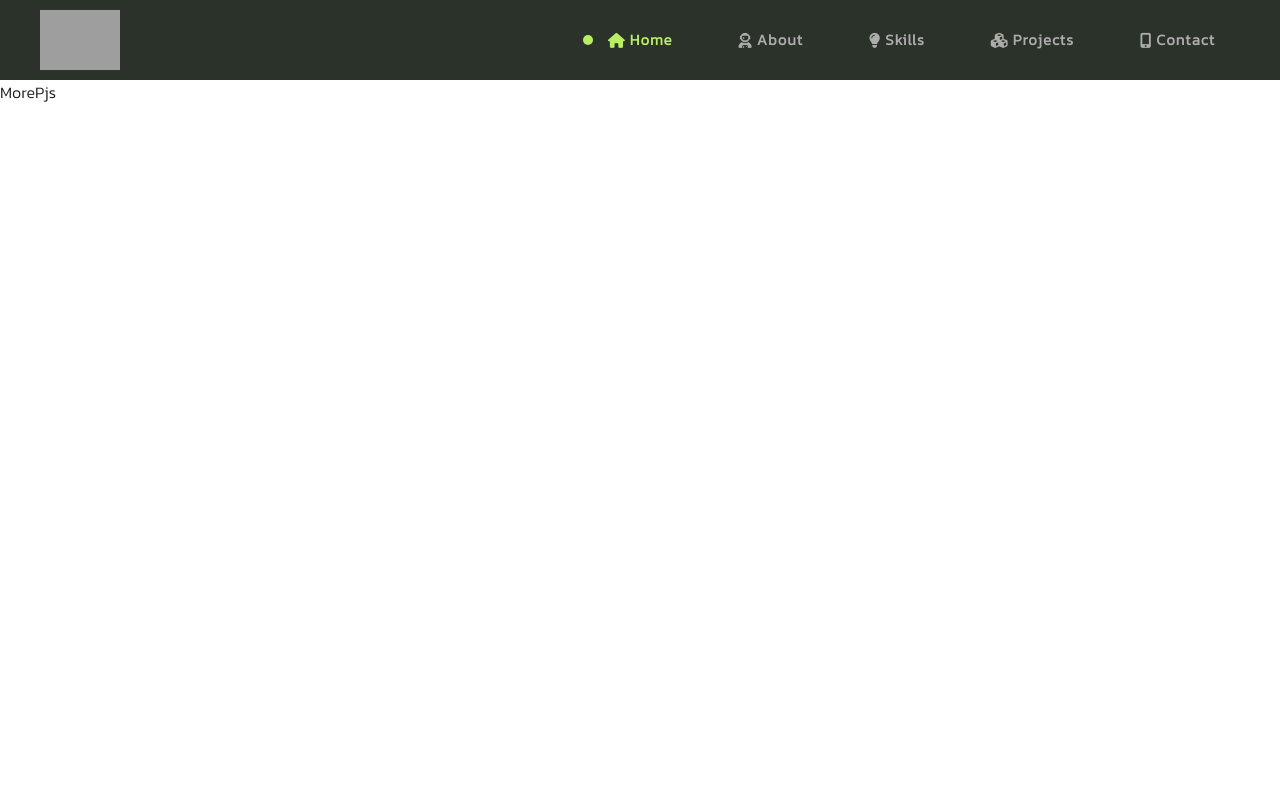
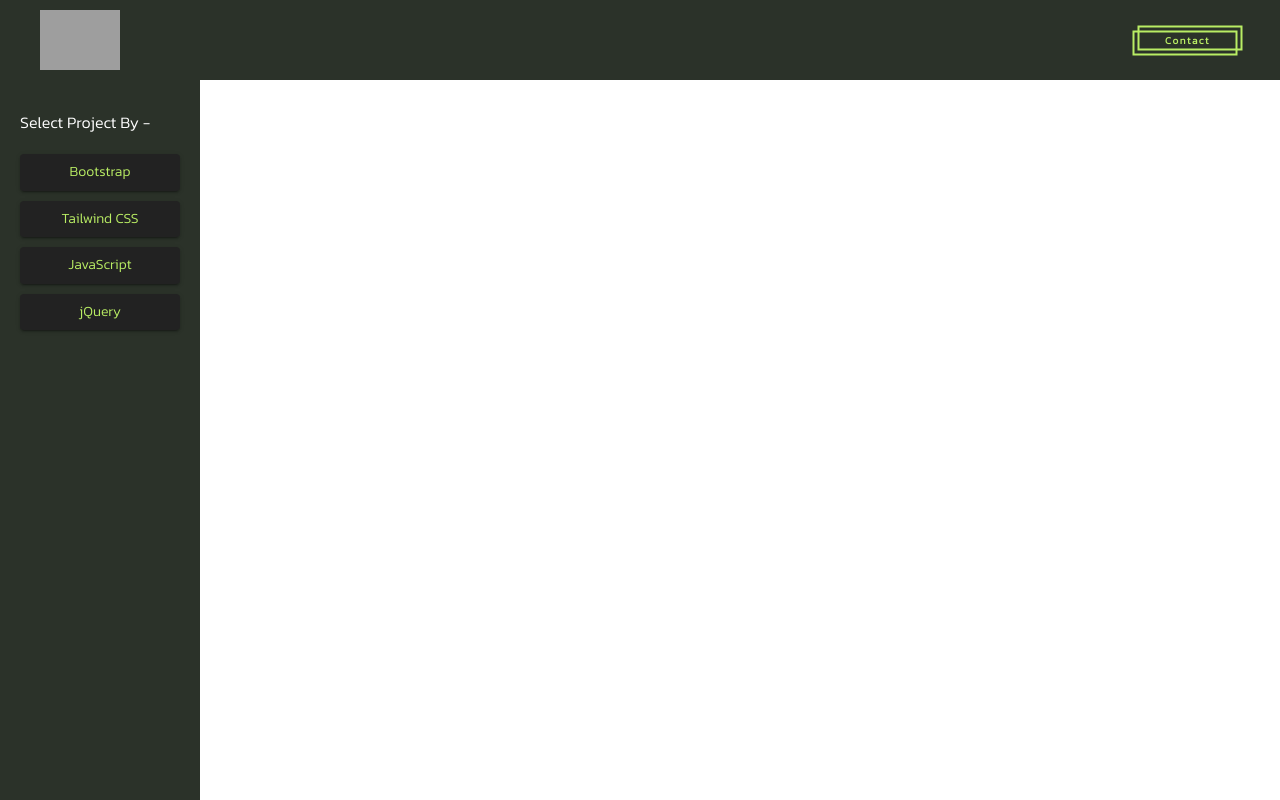
Before and after one commit to yeyintmin17/YYM, a React (Create React App) app: page /more-projects/all in a window 1280 px wide. Built offline with nearby package versions, Linux system fonts and the light colour scheme; grey boxes are pictures that could not be loaded; the HTML template or start-up script is replaced by a standard one.

Commit message:
Left Side Bar > 14 Apr 2023

```diff
--- a/src/App.js
+++ b/src/App.js
@@ -21,11 +21,9 @@ const App = () => {
 
             <BrowserRouter>
                 <Box>
-                    <Navbar nav={true} mainBtn={false}/>
-
                     <Routes>
                         <Route path='/' element={<MainPage/>}/>
-                        <Route path='/more-projects/:category' element={<MoreProjects/>}/>
+                        <Route path='/more-projects/:categories' element={<MoreProjects/>}/>
                         <Route path='/project-detail/:id' element={<ProjectDetail/>}/>
                     </Routes>
                 </Box>
--- /dev/null
+++ b/src/components/LeftSideBar.jsx
@@ -0,0 +1,56 @@
+import React, { useState, useEffect } from 'react';
+import { useNavigate } from 'react-router-dom';
+
+import { Box, Stack, Typography, Button } from '@mui/material';
+import { projects, projectCategories } from '../utils/constants';
+
+const LeftSideBar = ({ categoryArr }) => {
+    const [ categories, setCategories ] = useState(categoryArr);
+    const navigate = useNavigate();
+
+    const addCategory = (category) => {
+        const existIdx = categories.indexOf(category);
+        existIdx < 0
+            ? categories.push(category)
+            : categories.splice(existIdx, 1);
+
+        setCategories([...categories]);
+
+        const url = categories.join('&');
+        navigate(`/more-projects/${url.length > 0 ? url : 'all'}`);
+    }
+
+    return (
+        <Box sx={{ height: '100%', backgroundColor: 'var(--body)', py: '30px' }}>
+            <Box width='80%' mx='auto'>
+                <Typography className='left-side-bar-title'>Select Project By -</Typography>
+
+                <Stack gap='10px'>
+                    {
+                        projectCategories.map(projectCategory => {
+                            const fixedProjectCategory = projectCategory.replace(/\s/g, '').toLowerCase();
+                            return(
+                                <Button
+                                    key={projectCategory}
+                                    variant='contained'
+                                    onClick={() => addCategory(fixedProjectCategory)}
+                                    sx={{
+                                        width: '100%',
+                                        backgroundColor: 'var(--black)',
+                                        color: 'var(--primary)',
+                                        display: 'block',
+                                        textTransform: 'none'
+                                    }}
+                                >
+                                    {projectCategory}
+                                </Button>
+                            )
+                        })
+                    }
+                </Stack>
+            </Box>
+        </Box>
+    )
+}
+
+export default LeftSideBar;
--- a/src/components/MainPage.jsx
+++ b/src/components/MainPage.jsx
@@ -1,11 +1,20 @@
-import React from 'react';
+import React, { useEffect } from 'react';
 import { Box } from '@mui/material';
 
-import { HomeSection, AboutSection, SkillsSection, ProjectsSection, ContactSection } from './';
+import { Navbar, HomeSection, AboutSection, SkillsSection, ProjectsSection, ContactSection } from './';
 
 const MainPage = () => {
+    useEffect(() => {
+        const hash = window.location.hash;
+        if(hash.includes('#')){
+            // document.querySelector(hash).scrollIntoView(true);
+            window.location.href = window.location.href;
+        }
+    }, []);
+
     return (
         <Box>
+            <Navbar nav={true} mainBtn={false}/>
             <HomeSection num={1} backgroundColor='var(--body)' py={12.5}/>
             <AboutSection num={2} backgroundColor='var(--body-non-active)' py={12.5}/>
             <SkillsSection num={3} backgroundColor='var(--body)' py={12.5}/>
--- a/src/components/MoreProjects.jsx
+++ b/src/components/MoreProjects.jsx
@@ -1,8 +1,41 @@
-import React from 'react'
+import React from 'react';
+import { useParams } from 'react-router-dom';
+import { Box, Stack, Grid } from '@mui/material';
+
+import { Navbar, LeftSideBar, ProjectCard } from './';
 
 const MoreProjects = () => {
+    const { categories } = useParams();
+
+    let categoryArr = [];
+    if(categories === 'html' || categories === 'css' || categories === 'all'){
+        categoryArr = [];
+    }else{
+        categoryArr = categories.split('&')
+    }
+
     return (
-        <div>MorePjs</div>
+        <Box>
+            <Navbar nav={false} mainBtn={true}/>
+
+            <Stack direction='row' height='90vh'>
+                <Box width='200px'>
+                    <LeftSideBar categoryArr={categoryArr}/>
+                </Box>
+
+                <Box flexGrow={1}>
+                    <Grid container spacing={4}>
+                        {
+                            // projects.map(project => (
+                            //     <Grid key={project.name} item xs={12} sm={4}>
+                            //         <ProjectCard project={project}/>
+                            //     </Grid>
+                            // ))
+                        }
+                    </Grid>
+                </Box>
+            </Stack>
+        </Box>
     )
 }
 
--- a/src/components/Navbar.jsx
+++ b/src/components/Navbar.jsx
@@ -2,7 +2,6 @@ import React from 'react';
 import { Link } from 'react-router-dom';
 
 import { Box, Stack } from '@mui/material';
-
 import { NavbarNav } from './';
 
 const Navbar = ({ nav, mainBtn }) => {
@@ -14,7 +13,7 @@ const Navbar = ({ nav, mainBtn }) => {
         >
             <Link to='/'>
                 <Box sx={{ display: 'flex', alignItems: 'center' }}>
-                    <img src='./assets/logo/main_logo_2.svg' alt='Main Logo' width='80px' />
+                    <img src='../assets/logo/main_logo_2.svg' alt='Main Logo' width='80px' />
                 </Box>
             </Link>
 
--- a/src/components/NavbarNav.jsx
+++ b/src/components/NavbarNav.jsx
@@ -30,23 +30,27 @@ const NavbarNav = () => {
         });
     }
 
-    useEffect(() => handleCollapsed(), []);
+    useEffect(() => {
+        handleCollapsed();
+
+        const hash = window.location.hash;
+        if(hash.includes('#')){
+            setNavTxt(hash.substring(1, hash.indexOf('-')))
+        }
+    }, []);
+
     useEffect(() => chNavLink(), [navTxt, collapsed]);
 
     return (
         <Box>
             <IconButton
                 sx={{
-                    width: 40,
-                    height: 40,
-                    backgroundColor: 'var(--btn)',
-                    color: 'var(--primary)',
+                    width: 40, height: 40,
+                    backgroundColor: 'var(--btn)', color: 'var(--primary)',
                     fontSize: 20,
-
                     display: { sx: 'block', md: 'none' },
 
-                    position: 'relative',
-                    zIndex: 300
+                    position: 'relative', zIndex: 300
                 }}
                 onClick={() => setCollapsed(!collapsed)}
             >
--- a/src/components/ProjectDetail.jsx
+++ b/src/components/ProjectDetail.jsx
@@ -1,8 +1,13 @@
-import React from 'react'
+import React from 'react';
+import { Box } from '@mui/material';
+
+import { Navbar } from './';
 
 const ProjectDetail = () => {
     return (
-        <div>ProjectDetail</div>
+        <Box>
+            <Navbar nav={false} mainBtn={true}/>
+        </Box>
     )
 }
 
--- a/src/components/index.js
+++ b/src/components/index.js
@@ -14,3 +14,5 @@ export { default as SectionTitle } from './SectionTitle';
 export { default as MoreProjects } from './MoreProjects';
 export { default as ProjectDetail } from './ProjectDetail';
 export { default as ProjectCard } from './ProjectCard';
+
+export { default as LeftSideBar } from './LeftSideBar';
--- a/src/index.css
+++ b/src/index.css
@@ -131,9 +131,6 @@ body{
     font-weight: 700;
     text-decoration: none;
 
-    display: flex;
-    align-items: center;
-
     padding: 5px 25px;
 }
 
@@ -164,7 +161,7 @@ body{
 @media (max-width: 900px){
     .navbar-nav{
         background-color: var(--btn);
-        padding: 20px;
+        padding: 15px;
         border-radius: 5px;
         box-shadow: 0 0 2.5px 0 var(--mirror);
 
@@ -173,10 +170,16 @@ body{
         top: calc(10vh + 20px);
         z-index: 100;
     }
-
-    .nav-txt{
-        margin-left: 15px;
-    }
 }
 
 /* End Navbar Section */
+
+/* Start Left Side Bar Section */
+
+.left-side-bar-title{
+    color: var(--white);
+    font-size: 18px;
+    margin-bottom: 20px !important;
+}
+
+/* End Left Side Bar Section */
--- a/src/utils/constants.js
+++ b/src/utils/constants.js
@@ -28,7 +28,7 @@ export const homeSectionTxts = [
 ]
 
 export const aboutMe = {
-    img: './assets/img/profile/pro2.jpg',
+    img: '../assets/img/profile/pro2.jpg',
     txt: `Hello  everyone. I’m Ye Yint Min. ${age} years old. I started studying programming in July 2021. Currently, I am learning React & PHP. Have a nice day.`
 }
 
@@ -46,7 +46,7 @@ export const projects = [
     {
         num: 1,
         name: "moscow",
-        img: "./assets/img/pj/pj1.png",
+        img: "../assets/img/pj/pj1.png",
 
         date: "30 July 2022 to 23 Sep 2022",
         detail: "This website is one of my favorites. To revise JavaScript, created it. I played localStorage in Full Menu section. You can also make booking in the Booking section.",
@@ -66,7 +66,7 @@ export const projects = [
     {
         num: 2,
         name: "tyndale clone",
-        img: "./assets/img/pj/pj2.png",
+        img: "../assets/img/pj/pj2.png",
 
         date: "17 Oct 2022 to 14 Nov 2022",
         detail: "To practice Bootstrap & jQuery. But I had no idea so took the template from <a href='https://styleshout.com' target='_blank'>StyleShout</a> but created some parts according to my idea. I don’t like this website very much. The animation is pretty good, but each section has no pictures, so It feel like lifeless.",
@@ -86,7 +86,7 @@ export const projects = [
     {
         num: 3,
         name: "oetsu",
-        img: "./assets/img/pj/pj3.png",
+        img: "../assets/img/pj/pj3.png",
 
         date: "12 Jan 2023 to 18 Jan 2023",
         detail: "At first, it was just to practice Figma, but I liked the design and wrote the code. At that time, I was still learning Tailwind CSS, so added it to practice. This website is the first website where the design is carefully drawn and then the code is written.",
@@ -117,3 +117,8 @@ export const contacts = [
 
     { icon: <i className="fa-brands fa-telegram"></i>, txt: "Telegram", link: 'https://t.me/yeyintmin17', show: true }
 ]
+
+export const projectCategories = [
+    'Bootstrap', 'Tailwind CSS',
+    'JavaScript', 'jQuery'
+]
```
